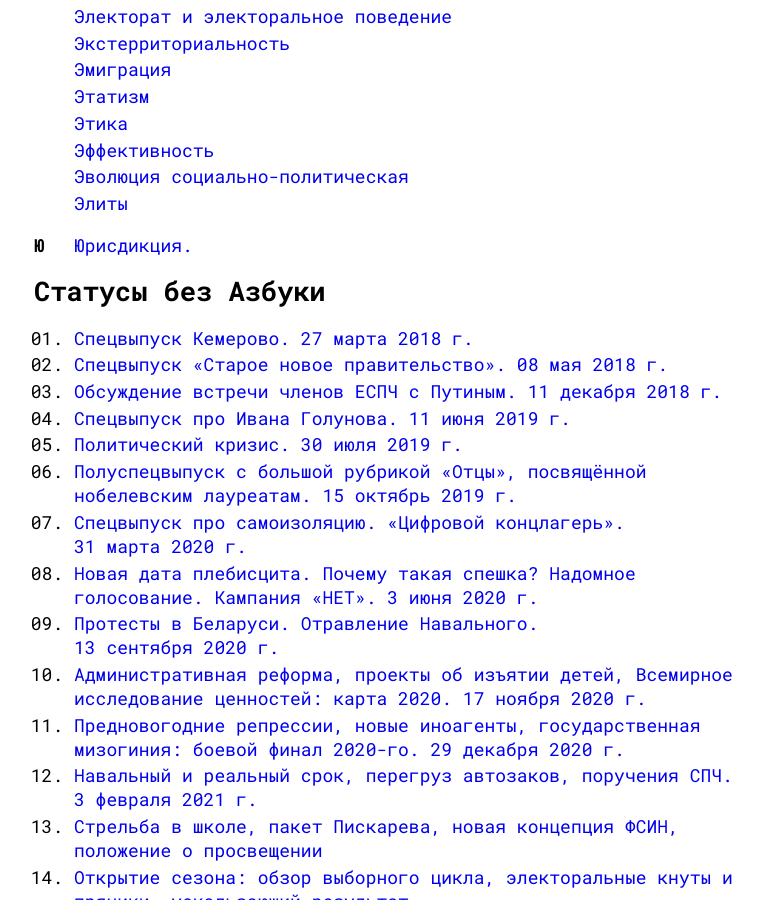
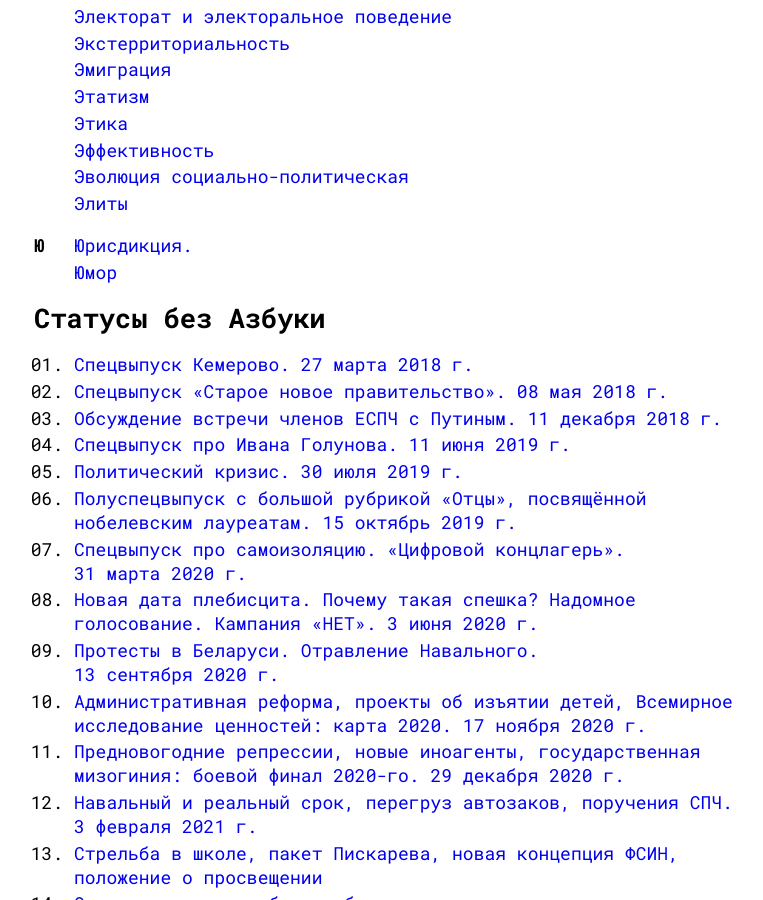
Before and after one commit to deazbuka/deazbuka.github.io, a Jekyll site: the page built from docs/index.markdown, in a window 1280 px wide and 900 px high, scrolled down 4452 px. Shown: the whole window, without its empty margins (246-1009 px from the left). Built offline with Jekyll 4.4.1, drawn with Linux system fonts in a browser that asks for light colours; our own code applies the rules of GitHub Pages for plain Markdown files.

Commit message:
[DeazbukaBot] Добавил Юмор

```diff
--- a/azbuka.json
+++ b/azbuka.json
@@ -433,6 +433,7 @@
       "videoId": "Gce3axoWCbY",
       "text": "Открытие сезона: обзор выборного цикла,  электоральные кнуты и пряники, ускользающий результат."
     },
-    { "videoId": "cq-0CqTFSaA", "t": 1820, "word": "Юрисдикция." }
+    { "videoId": "cq-0CqTFSaA", "t": 1820, "word": "Юрисдикция." },
+    { "videoId": "CZtANVJKFZg", "t": 1998, "word": "Юмор" }
   ]
 }
--- a/docs/index.markdown
+++ b/docs/index.markdown
@@ -232,6 +232,7 @@ layout: main
 ### Ю
 
 - [Юрисдикция.](https://www.youtube.com/watch?v=cq-0CqTFSaA&list=PLYdsjx7Rg7k5aFd5fpHdxQO_5kUc9Y5ex&t=1820)
+- [Юмор](https://www.youtube.com/watch?v=CZtANVJKFZg&list=PLYdsjx7Rg7k5aFd5fpHdxQO_5kUc9Y5ex&t=1998)
 
 ## Статусы без Азбуки
 
```
